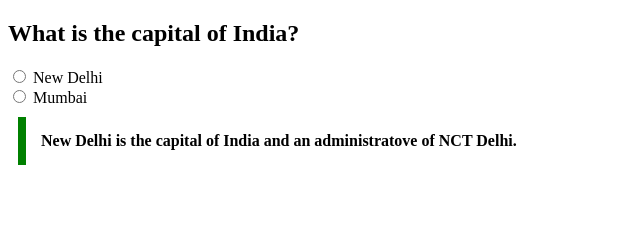
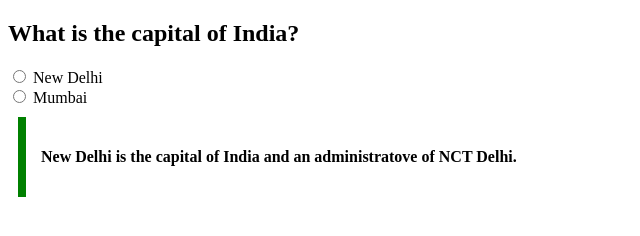
Before and after one commit to acciojob/trivia-kumawat30rahul, a website: page main.html in a window 1280 px wide. Shown: the whole page, without its empty margins (0-640 px from the left). Drawn offline with Linux system fonts and the light colour scheme.

Commit message:
initial commit

```diff
--- a/main.html
+++ b/main.html
@@ -14,8 +14,8 @@
 		<br>
 		<input type="radio"  name="capital" >
 		<label for="Mumbai" >Mumbai</label>
-		<blockquote cite=" https://en.wikipedia.org/wiki/New_Delhi ">
-			New Delhi is the capital of India and an administratove of NCT Delhi.
+		<blockquote cite="https://en.wikipedia.org/wiki/New_Delhi">
+			<p>New Delhi is the capital of India and an administratove of NCT Delhi.</p>
 		</blockquote>
 	</section>
 
```
